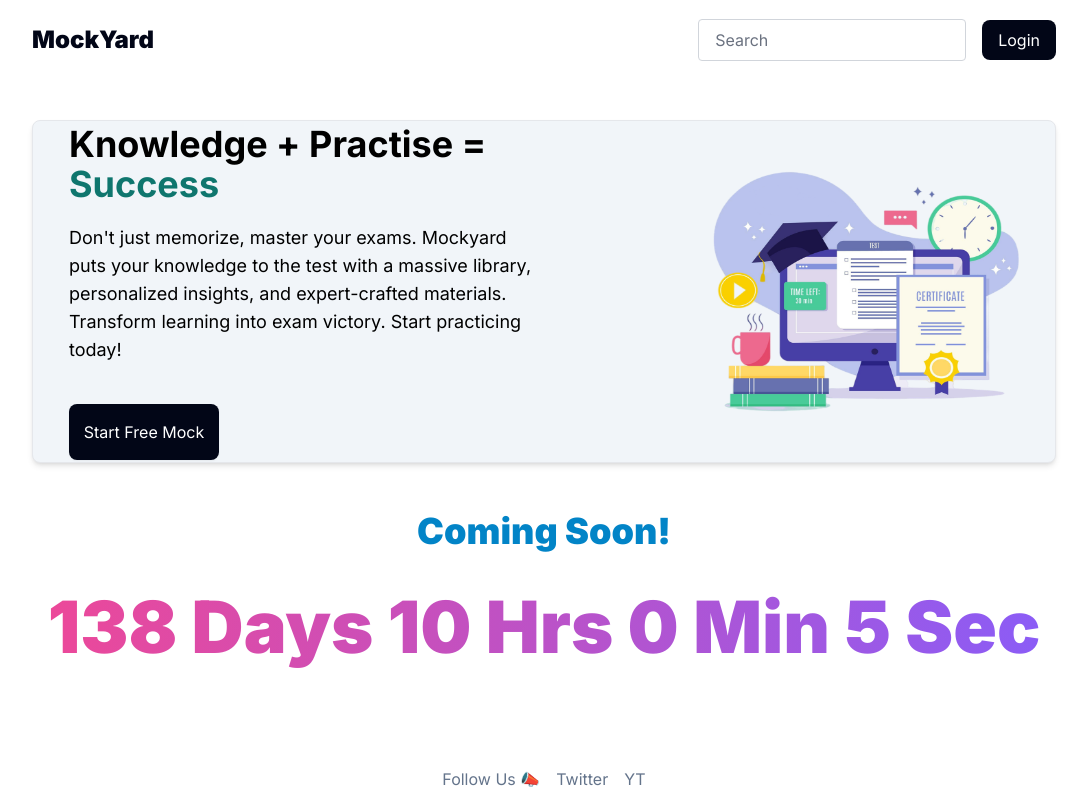
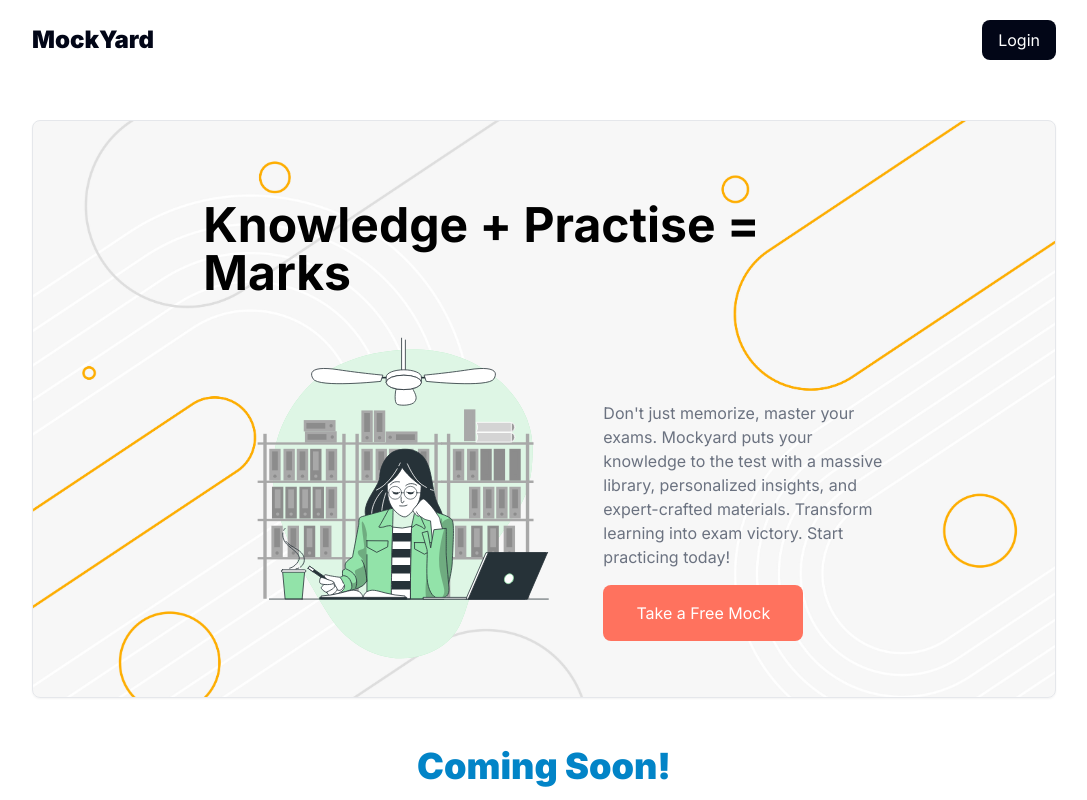
Before and after one commit to ReactorboY/mocktest, a Next.js app: page / in a window 1280 px wide. Shown: the top 800 px of the page, without its empty margins (96-1183 px from the left). Built offline with nearby package versions, Linux system fonts and the light colour scheme.

Commit message:
hero section added

```diff
--- a/src/components/Banner/Banner.tsx
+++ b/src/components/Banner/Banner.tsx
@@ -1,25 +1,24 @@
-import React from 'react'
-import './banner.css'
 import Image from 'next/image'
 
 const Banner = () => {
   return (
-    <section className='mt-10 h-[343px] rounded-lg border bg-slate-100 flex p-4 shadow-md'>
-      <div className='flex justify-center flex-col mx-5 flex-1'>
-        <h2 className='text-4xl font-bold'>
-          Knowledge + Practise = <span className='text-teal-700'>Success</span>
-        </h2>
-        <p className='mt-5 text-lg'>
-          Don&apos;t just memorize, master your exams. Mockyard puts your knowledge to the test with
-          a massive library, personalized insights, and expert-crafted materials. Transform learning
-          into exam victory. Start practicing today!
-        </p>
-        <button className='bg-slate-950 shadow-sm py-4 px-3 mt-10 text-white rounded-lg w-[150px] '>
-          Start Free Mock
-        </button>
-      </div>
-      <div className='flex-1 flex justify-end'>
-        <Image src='/desktop.png' height={343} width={343} alt='Image by freepik' />
+    <section className='mt-10 rounded-lg border flex justify-center overflow-hidden shadow-sm bg-[url("/bg.jpg")] bg-cover'>
+      <div className='flex justify-center items-center flex-col w-4/6'>
+        <h2 className='text-5xl mt-20 font-bold'>Knowledge + Practise = Marks</h2>
+
+        <div className='flex items-center'>
+          <Image src='/study.svg' width={400} height={300} alt='study' />
+          <div className='flex  flex-col  h-[60%]'>
+            <p className='mt-6 text-gray-500'>
+              Don't just memorize, master your exams. Mockyard puts your knowledge to the test with
+              a massive library, personalized insights, and expert-crafted materials. Transform
+              learning into exam victory. Start practicing today!
+            </p>
+            <button className='text-white mt-4 py-4 px-3 rounded-lg bg-primary w-[200px]'>
+              Take a Free Mock
+            </button>
+          </div>
+        </div>
       </div>
     </section>
   )
--- a/src/components/Banner/banner.css
+++ /dev/null
@@ -1,15 +0,0 @@
-.bg-navy-blue {
-  background-color: #0C1844;
-}
-
-.text-navy-blue {
-  color: #0C1844;
-}
-
-.bg-secondary-color {
-  background-color: #C80036;
-}
-
-.text-secondary-color {
-  color: #FF6969;
-}
--- a/src/components/Header/Header.tsx
+++ b/src/components/Header/Header.tsx
@@ -1,11 +1,7 @@
-import React from 'react'
-import data from '../../../data/data'
-import Link from 'next/link'
 import Nav from '../navigation/nav'
 import Banner from '../Banner/Banner'
 
 function Header() {
-  const { sitename, sitetagline, siteurl } = data
   return (
     <>
       <header className='px-32'>
--- a/src/components/navigation/nav.tsx
+++ b/src/components/navigation/nav.tsx
@@ -8,13 +8,13 @@
         <h1 className='text-2xl font-extrabold text-slate-950'>MockYard</h1>
       </Link>
       <div className='flex justify-center items-center gap-4'>
-        <div className='relative flex items-center'>
+        {/* <div className='relative flex items-center'>
           <input
             type='search'
             className='flex-auto px-4 py-2 rounded border border-gray-300 focus:outline-none  focus:ring-opacity-50 placeholder:text-gray-500'
             placeholder='Search'
           />
-        </div>
+        </div> */}
 
         <button className='bg-slate-950 px-4 py-2 text-white rounded-lg'>Login</button>
       </div>
--- a/tailwind.config.js
+++ b/tailwind.config.js
@@ -8,12 +8,8 @@
   ],
   theme: {
     extend: {
-      backgroundImage: {
-        'gradient-radial': 'radial-gradient(var(--tw-gradient-stops))',
-        'gradient-conic': 'conic-gradient(from 180deg at 50% 50%, var(--tw-gradient-stops))'
-      },
       colors: {
-        'navy-blue': '#000080'
+        primary: '#ff725e'
       }
     },
     container: {
```
Also changed, not shown: public/bg.jpg (added), public/study.svg (added).
